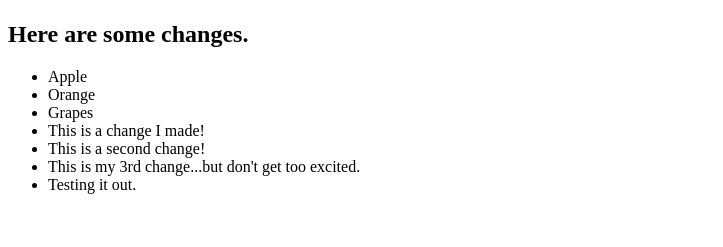
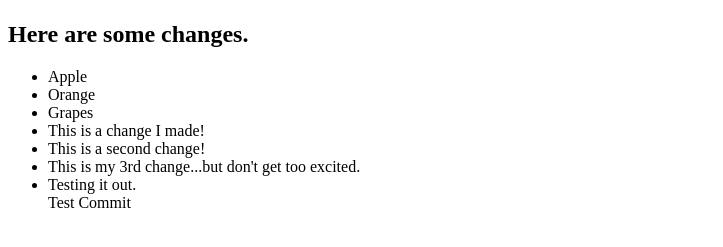
Before and after one commit to admanaus/2017-MATC-githubStuff, a plain HTML site: page index.html in a window 1280 px wide. Shown: the part 59-306 px from the top of the page, without its empty margins (0-723 px from the left). Drawn offline with Linux system fonts and the light colour scheme.

Commit message:
Test Commit

```diff
--- a/index.html
+++ b/index.html
@@ -15,6 +15,7 @@
             <li>This is a second change!</li>
             <li>This is my 3rd change...but don't get too excited.</li>
             <li>Testing it out.</li>
+            Test Commit
         </ul>
 </body>
 </html>
```
